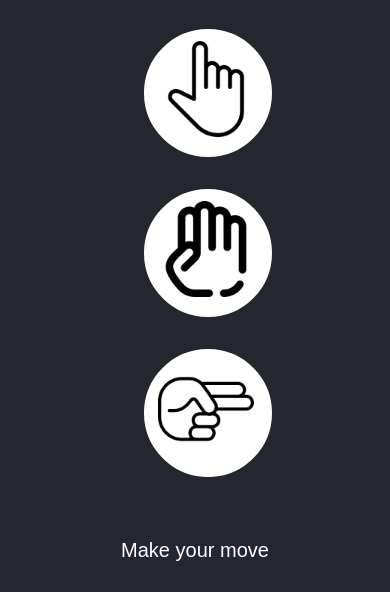
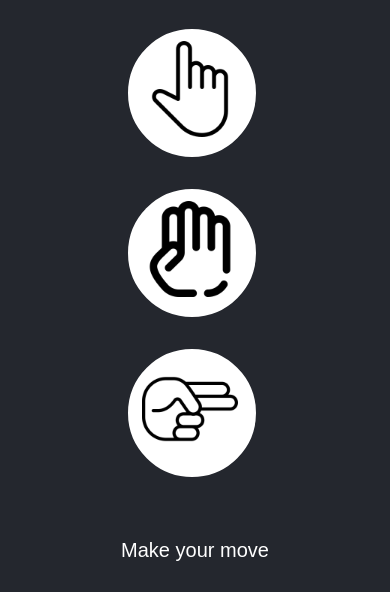
Before and after one commit to solomon-yaw-amalitech/rockPaperScissors, a plain HTML site: page index.html in a window 390 px wide. Shown: the part 300-892 px from the top of the page. Drawn offline with Linux system fonts and the light colour scheme.

Commit message:
modified:   index.html

```diff
--- a/style.css
+++ b/style.css
@@ -105,7 +105,7 @@ header > h1 {
   }
 
   .choice {
-    margin-left: 9rem;
+    margin-left: 8rem;
     border: 4px solid #ffffff;
     padding: 40px;
     width:8rem;
```
